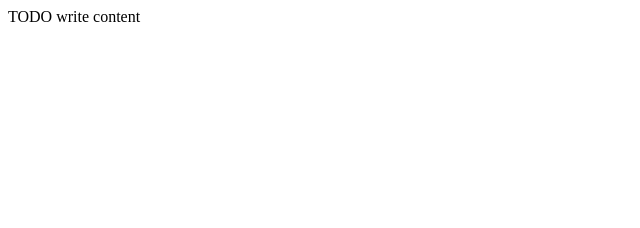
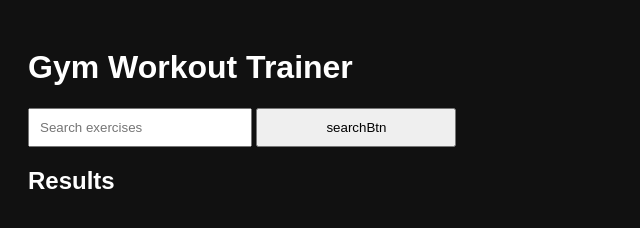
Before and after one commit to josega92B/Projects, a website: page GymTracker/public_html/index.html in a window 1280 px wide. Shown: the whole page, without its empty margins (0-640 px from the left). Drawn offline with Linux system fonts and the light colour scheme; files that its build step writes are made by us from their sources.

Commit message:
Basic template change with styling

```diff
--- a/GymTracker/public_html/index.html
+++ b/GymTracker/public_html/index.html
@@ -1,15 +1,25 @@
 <!DOCTYPE html>
-<!--
-Click nbfs://nbhost/SystemFileSystem/Templates/Licenses/license-default.txt to change this license
-Click nbfs://nbhost/SystemFileSystem/Templates/Other/html.html to edit this template
--->
+
 <html>
     <head>
-        <title>TODO supply a title</title>
+        <title>Gym Tracker</title>
         <meta charset="UTF-8">
         <meta name="viewport" content="width=device-width, initial-scale=1.0">
+        <link rel="stylesheet" href="css/styles.css">
     </head>
     <body>
-        <div>TODO write content</div>
+
+        <h1>Gym Workout Trainer</h1>
+
+        <div class="search">
+            <input type="text" id="searchInput" placeholder="Search exercises">
+            <input type="button" value="searchBtn" name="Search" />
+        </div>
+
+        <!-- Results -->
+        <h2>Results</h2>
+        <div id="results"></div>
+
+        <script src="js/script.js"></script>
     </body>
 </html>
--- /dev/null
+++ b/GymTracker/public_html/styles.css
@@ -0,0 +1,27 @@
+body{
+    font-family: arial;
+    background: #111;
+    color: white;
+    padding: 20px;
+}
+
+.search{
+    margin-bottom: 20px;
+}
+
+input{
+    padding:10px;
+    width: 200px;
+}
+
+button{
+    padding:10px;
+    cursor: pointer;
+
+}
+
+#result div, #workout div {
+    background: #222;
+    padding: 10px;
+    margin: 10px 0;
+}
```
